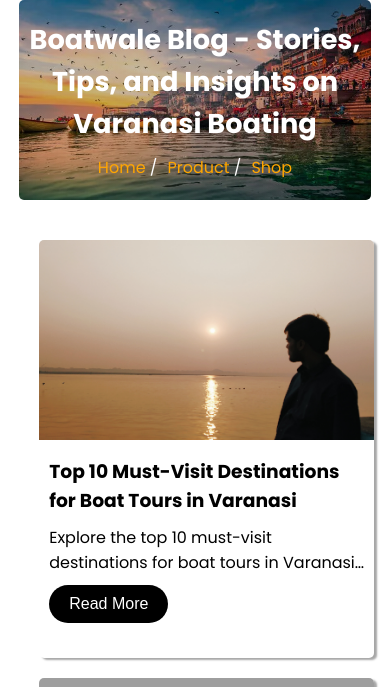
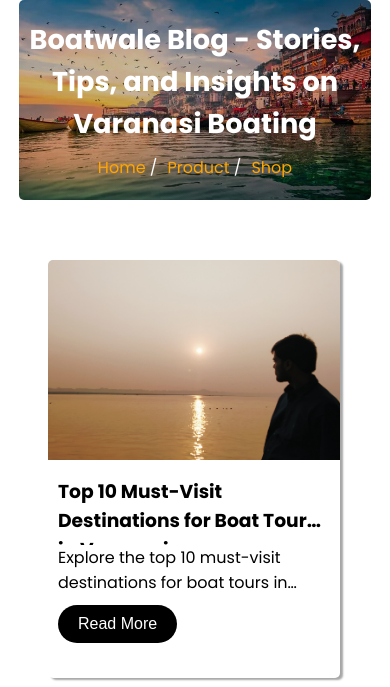
Before and after one commit to abhishekdubey1412/travel_agency, a Django app: page /blog/ in a window 390 px wide. Shown: the part 76-763 px from the top of the page. Run offline with Django 5.2, Linux system fonts and the light colour scheme; data comes from the database, SQL or seed files in the repository; some libraries are stand-ins or nearby versions; grey boxes are pictures that could not be loaded.

Commit message:
modified blog css file

```diff
--- a/static/css/blog.css
+++ b/static/css/blog.css
@@ -27,7 +27,6 @@
     overflow: hidden;
     background-color: #fff;
     box-shadow: 3px 2px 2px rgb(0 0 0 / 35%);
-    min-width: 335px;
 }
 
 .blog_pt .blog img {
@@ -125,6 +124,5 @@
 @media screen and (max-width: 1249px) {
     .blog_sec {
         width: 94%;
-        padding: 0;
     }
 }
```
